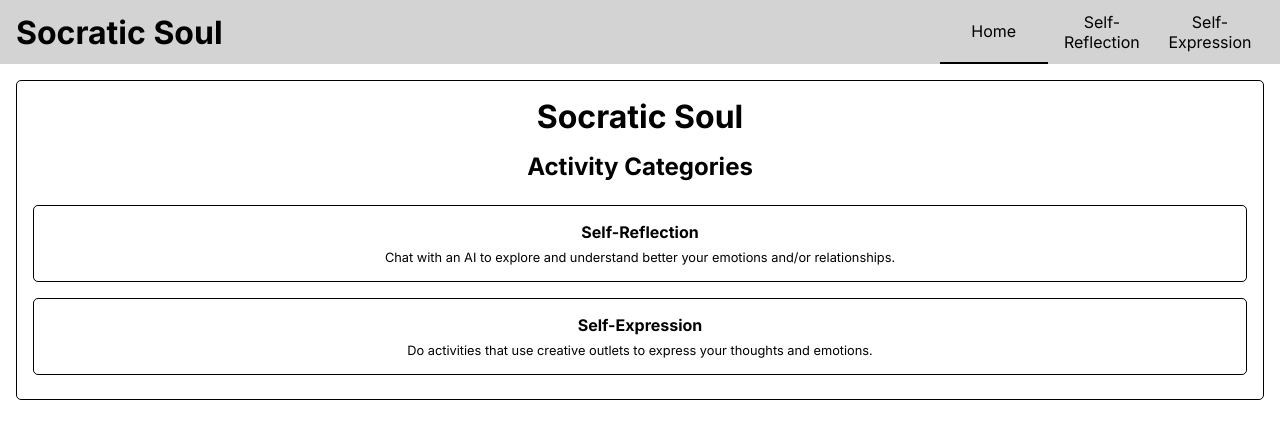
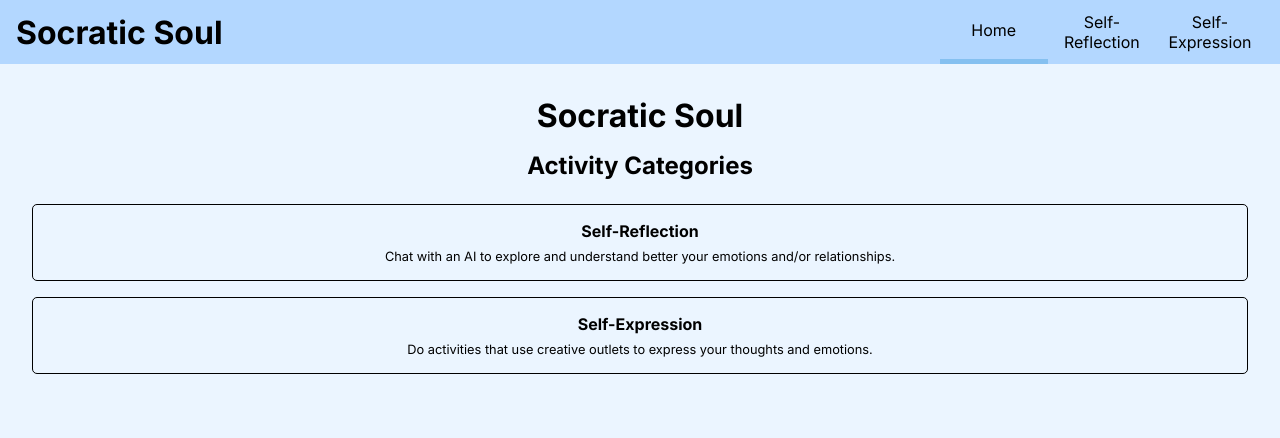
Before and after one commit to dlndn/socratic-soul, a React (Vite) app: page / in a window 1280 px wide. Shown: the top 438 px of the page. Built offline with nearby package versions, Linux system fonts and the light colour scheme.

Commit message:
added color variables, added App background color, styled Header with new color scheme

```diff
--- a/src/components/Header/Header.scss
+++ b/src/components/Header/Header.scss
@@ -1,7 +1,8 @@
+@use "../../styles/partials/variables" as *;
 @use "../../styles/partials/mixins" as *;
 
 .header {
-    background-color: lightgray;
+    background-color: $primary-light-blue;
     display: flex;
     justify-content: center;
     flex-direction: column;
@@ -17,7 +18,6 @@
     &__logo {
         padding: 0.5rem;
         text-align: center;
-        border-bottom: 1px solid gray;
 
         @include tablet {
             padding: 0;
@@ -29,11 +29,7 @@
     .navbar {
         display: flex;
         justify-content: space-between;
-        height: 3rem;
-
-        @include tablet {
-            height: auto;
-        }
+        height: 4rem;
 
         &__link {
             display: flex;
@@ -45,11 +41,11 @@
             flex: 1;
 
             &:hover {
-                background-color: gray;
+                background-color: $primary-light-blue;
             }
 
             &--active {
-                border-bottom: 2px solid black;
+                border-bottom: 5px solid $accent-medium-blue;
             }
         }
 
--- a/src/pages/MainPage/MainPage.scss
+++ b/src/pages/MainPage/MainPage.scss
@@ -8,7 +8,6 @@
     align-items: center;
 
     &__content {
-        border: 1px solid black;
         border-radius: 5px;
         display: flex;
         flex-direction: column;
--- a/src/styles/App.scss
+++ b/src/styles/App.scss
@@ -1,5 +1,11 @@
+@use './partials/variables' as *;
+
 * {
     font-family: "Inter", sans-serif;
     padding: 0;
     margin: 0;
 }
+
+body {
+    background-color: $very-light-blue;
+}
--- a/src/styles/partials/_variables.scss
+++ b/src/styles/partials/_variables.scss
@@ -1,3 +1,21 @@
 // media query screen sizes
-$screen-width-tablet: 768px;
-$screen-width-desktop: 1280px;
+    $screen-width-tablet: 768px;
+    $screen-width-desktop: 1280px;
+
+// main color scheme
+    // primary colors
+    $primary-light-blue: #B3D7FF;
+    $very-light-blue: #EBF5FF;
+
+    // accent colors
+    $accent-medium-blue: #85C0F0;
+    $accent-soft-lavender: #E0D6F0;
+
+    // text colors
+    $text-black: #000000;
+    $dark-gray: #666666;
+
+    // extra colors
+    $white: #FFFFFF;
+    $darkened-primary-blue: #337AB7; // darker shade of primary
+    $navy-blue: #001F3F;
```
